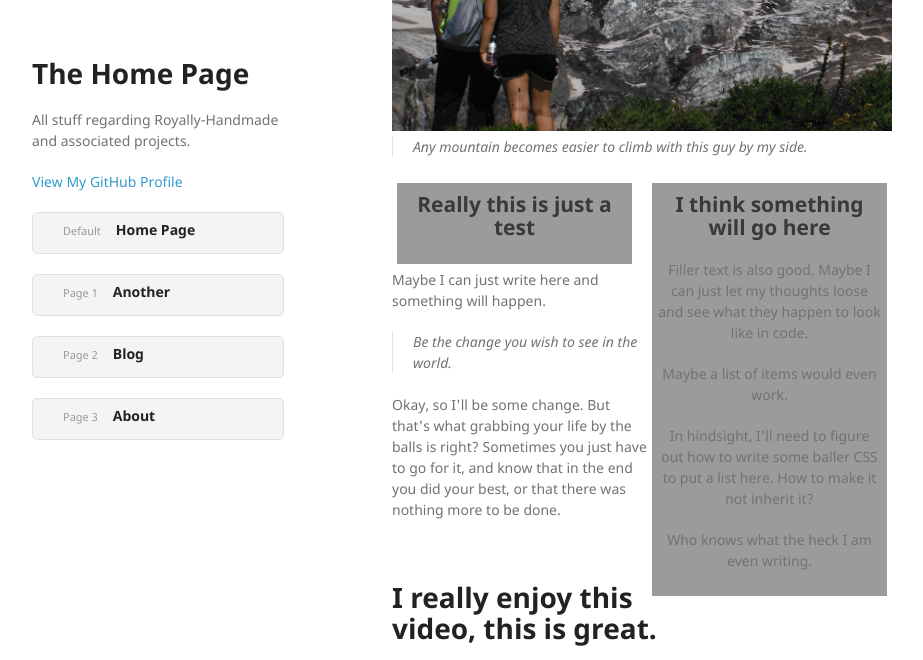
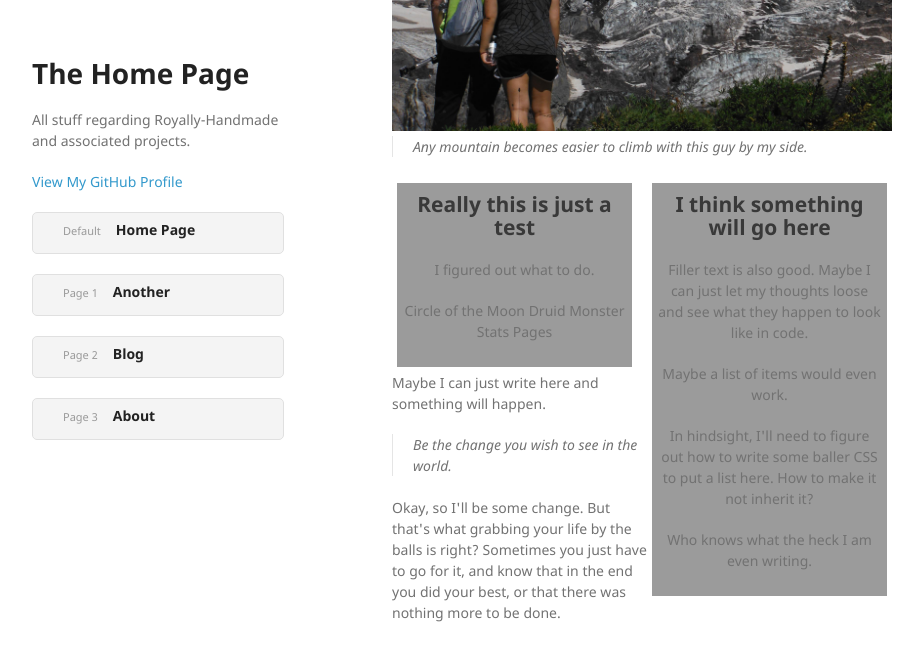
Before and after one commit to royally-handmade/royally-handmade.github.io, a Jekyll site: the page built from index.html, in a window 1280 px wide and 900 px high, scrolled down 302 px, cut to the strip 0-660 px from the top of the window. Shown: the whole strip, without its empty margins (178-1101 px from the left). Built offline with Jekyll 4.4.1, drawn with Linux system fonts in a browser that asks for light colours.

Commit message:
changed M.O
decision to build site as cirle of the mood druid monster stats

```diff
--- a/index.html
+++ b/index.html
@@ -17,6 +17,8 @@ hero: All stuff regarding Royally-Handmade and associated projects.
 </div>
 <div class="index-left">
     <h2>Really this is just a test</h2>
+    <p>I figured out what to do.</p>
+    <p>Circle of the Moon Druid Monster Stats Pages</p>
 </div>
 <p>Maybe I can just write here and something will happen.</p>
 <blockquote>Be the change you wish to see in the world.</blockquote>
```
